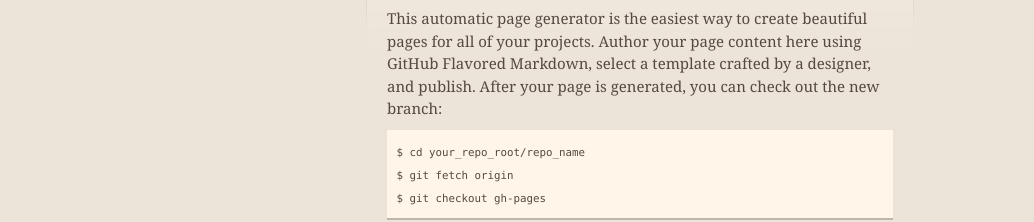
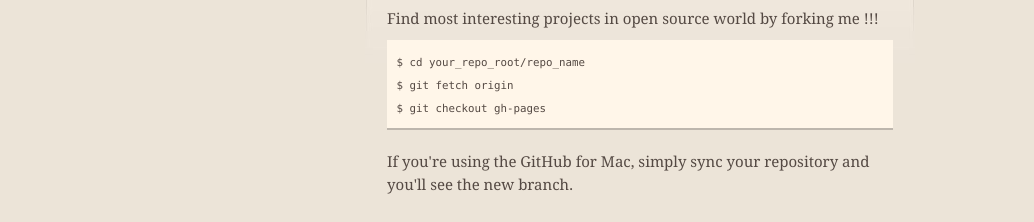
Before and after one commit to ssuryakumar/ssuryakumar.github.io, a plain HTML site: page index.html in a window 1280 px wide. Shown: the part 263-485 px from the top of the page, without its empty margins (0-1034 px from the left). Drawn offline with nearby package versions, Linux system fonts and the light colour scheme.

Commit message:
thrid commit

```diff
--- a/index.html
+++ b/index.html
@@ -48,7 +48,7 @@
         <h3>
 <a name="welcome-to-github-pages" class="anchor" href="#welcome-to-github-pages"><span class="octicon octicon-link"></span></a>Welcome to my home.</h3>
 
-<p>This automatic page generator is the easiest way to create beautiful pages for all of your projects. Author your page content here using GitHub Flavored Markdown, select a template crafted by a designer, and publish. After your page is generated, you can check out the new branch:</p>
+<p>Find most interesting projects in open source world by forking me !!! </p>
 
 <pre><code>$ cd your_repo_root/repo_name
 $ git fetch origin
```
